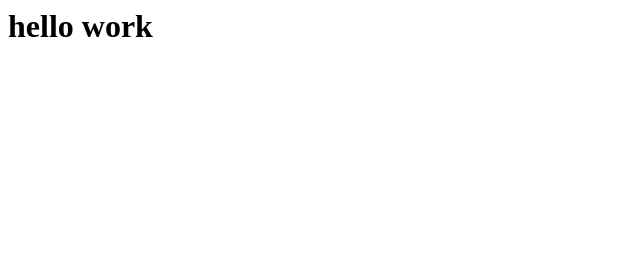
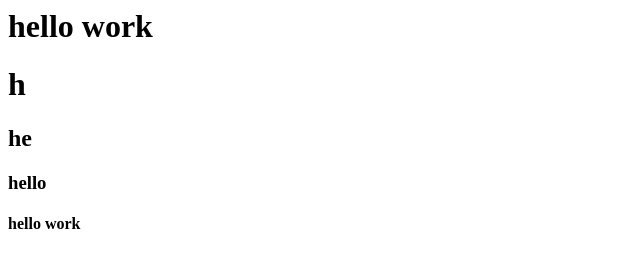
Before and after one commit to p234-1/apple, a plain HTML site: page index.html in a window 1280 px wide. Shown: the whole page, without its empty margins (0-640 px from the left). Drawn offline with Linux system fonts and the light colour scheme.

Commit message:
Update index.html

```diff
--- a/index.html
+++ b/index.html
@@ -1 +1,5 @@
 <h1>hello work<h1>
+<h1>h<h1>
+<h2>he<h2>
+<h3>hello<h3>
+<h4>hello work<h4>
```
